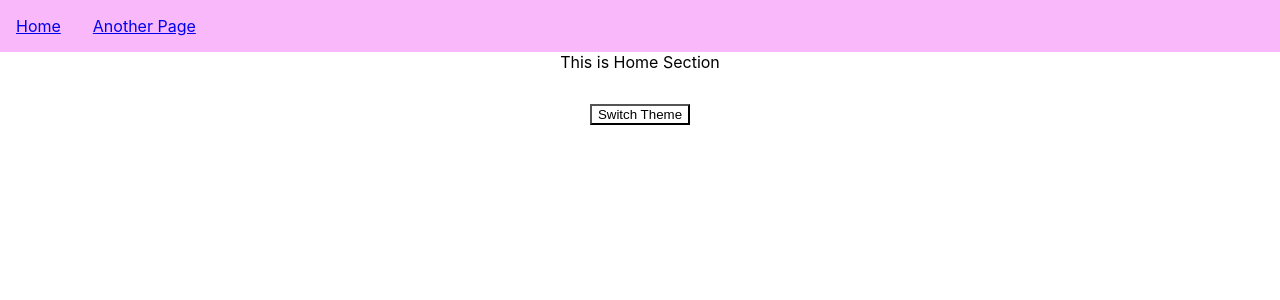
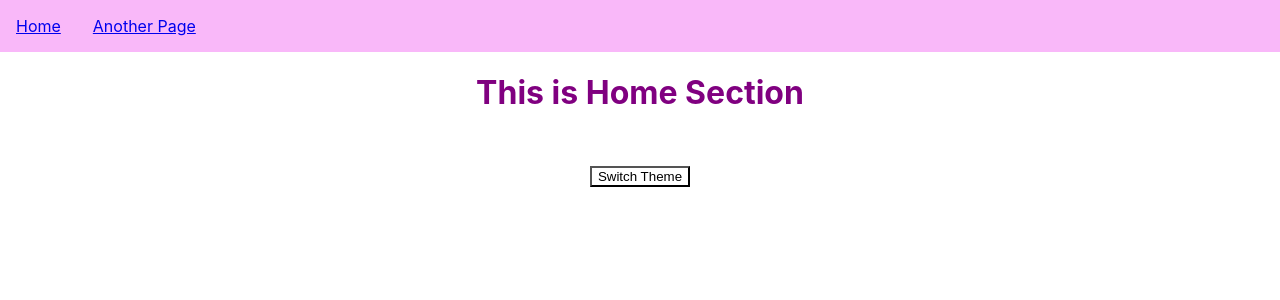
Before and after one commit to Mari3367/react-deploy-app, a React (Create React App) app: page /anotherPage in a window 1280 px wide. Shown: the top 300 px of the page. Built offline with nearby package versions, Linux system fonts and the light colour scheme.

Commit message:
changed color of home heading

```diff
--- a/src/components/Home.js
+++ b/src/components/Home.js
@@ -2,6 +2,8 @@ import React from 'react';
 
 export default function Home() {
   return (
-    <div> This is Home Section</div>
+    <div>
+      <h1 className='home-heading'>This is Home Section</h1>
+    </div>
   )
 }
--- a/src/index.css
+++ b/src/index.css
@@ -18,6 +18,10 @@ nav a {
   margin-right: 2rem;
 }
 
+.home-heading {
+  color: purple;
+}
+
 button {
   margin-top: 2rem;
 }
```
